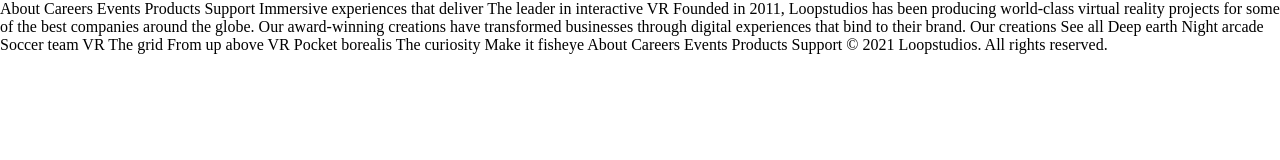
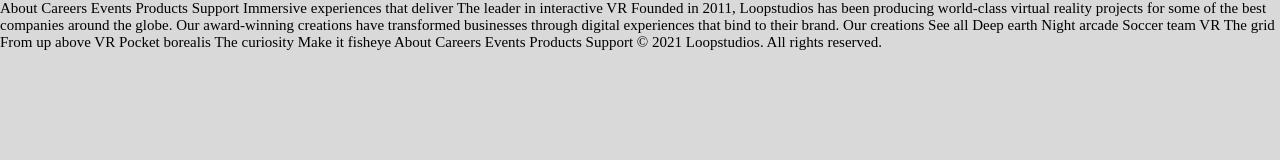
Before and after one commit to BCEESAY10/loopstudios-landing-page, a plain HTML site: page index.html in a window 1280 px wide. Drawn offline with Linux system fonts and the light colour scheme.

Commit message:
finish variables

```diff
--- a/style.css
+++ b/style.css
@@ -10,10 +10,14 @@
     --white: hsl(0, 0%, 100%);
     --black: hsl(0, 0%, 0%);
     --grey-200: hsl(0, 0%, 85%);
+
+    --font-size: clamp(15px, 1vw, 16px);
 }
 
 body{
     font-family: var(--font-alata);
+    font-size: var(--font-size);
+    background-color: var(--grey-200);
 }
 
 .alata-regular {
```
